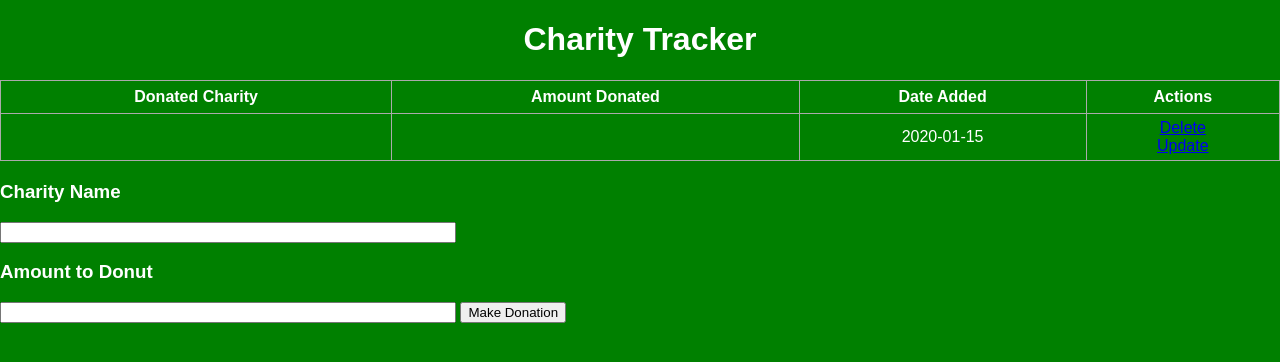
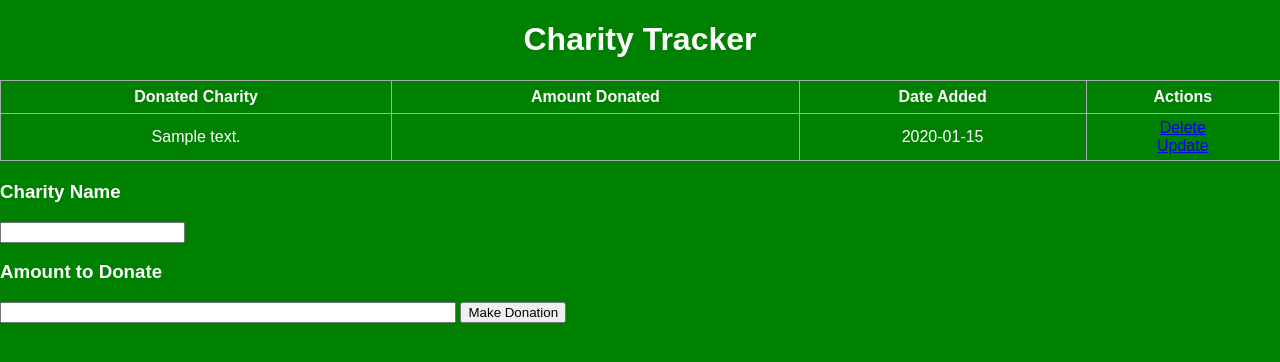
Before and after one commit to skinnybeans17/contractor-project, a Flask app: page / in a window 1280 px wide. Shown: the top 362 px of the page. Run offline with Flask 2, Linux system fonts and the light colour scheme; tables that the repository leaves empty hold one stand-in row (values such as "Sample post").

Commit message:
Update index.html

```diff
--- a/templates/index.html
+++ b/templates/index.html
@@ -19,7 +19,7 @@
         </tr>
         {% for donation in donations %}
             <tr>
-                <td>{{ donation.charity }}</td>
+                <td>{{ donation.content }}</td>
                 <td>{{ donation.amount }}</td>
                 <td>{{ donation.date_created.date() }}</td>
                 <td>
@@ -34,8 +34,8 @@
 
     <div class="form">
         <form action="/" method="POST">
-            <h3>Charity Name</h3><input type="text" name="charity" id="charity">
-            <h3>Amount to Donut</h3><input type="number" name="amount" id="amount">
+            <h3>Charity Name</h3><input type="text" name="content" id="content">
+            <h3>Amount to Donate</h3><input type="number" name="amount" id="amount">
             <input type="submit" value="Make Donation">
         </form>
     </div>
```
